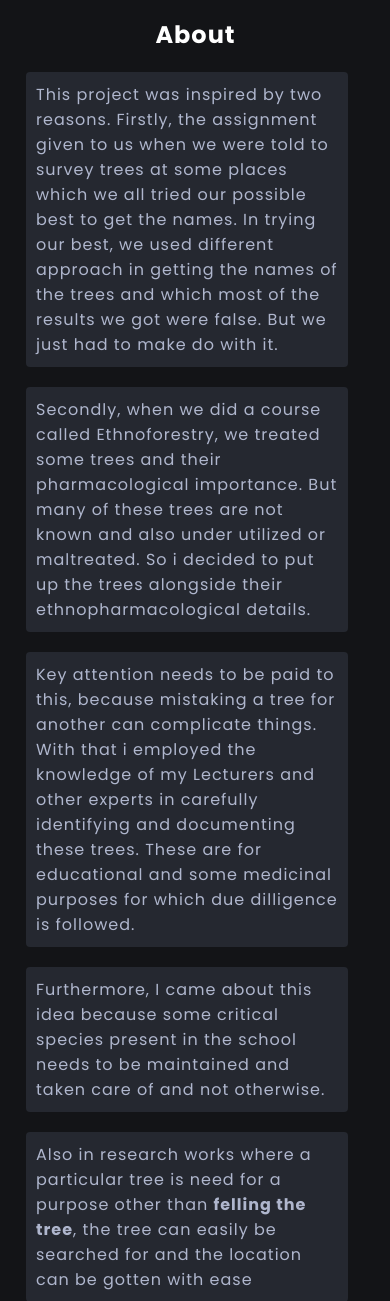
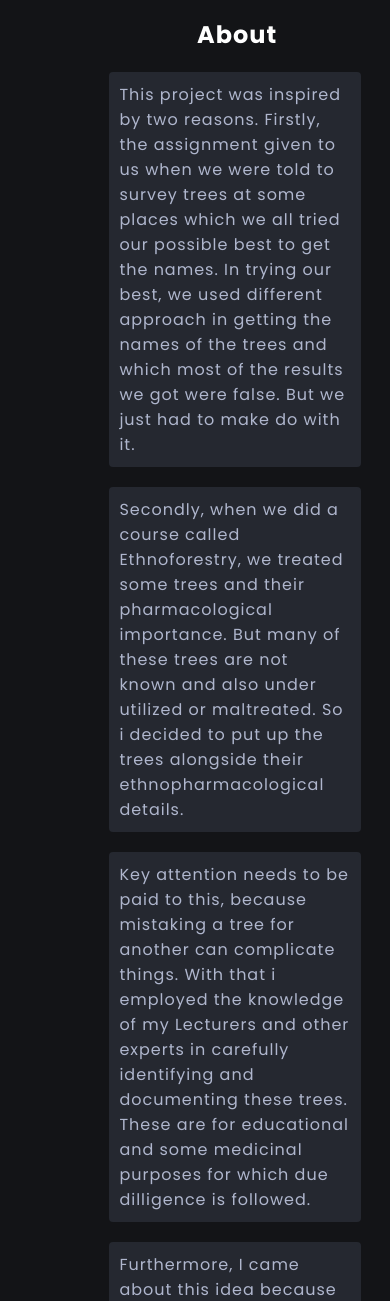
Before and after one commit to Dharmzeey/uitrees, a Django app: page /about/ in a window 390 px wide. Shown: the part 68-1369 px from the top of the page. Run offline with Django 3.2, Linux system fonts and the light colour scheme.

Commit message:
second pre final

```diff
--- a/static/styles/style2.css
+++ b/static/styles/style2.css
@@ -457,3 +457,9 @@ button.read-more:hover {
   }
 
 }
+
+@media screen and (max-width:1050px) {
+  .base-block-content {
+    margin-left: 22%;
+  }
+}
```
